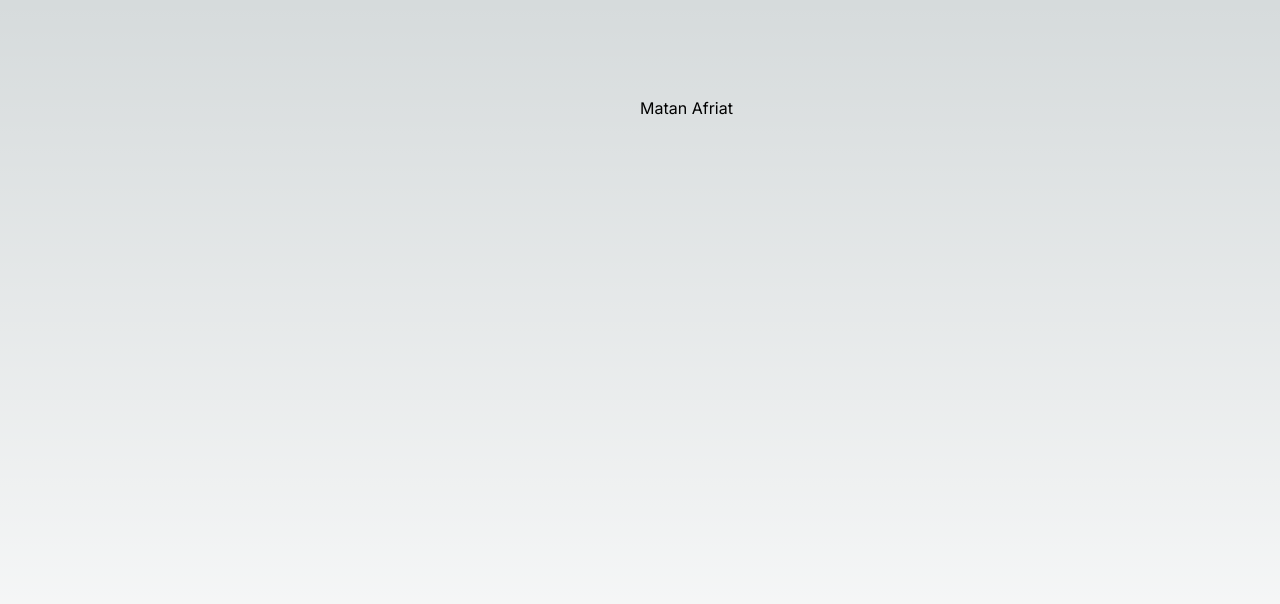
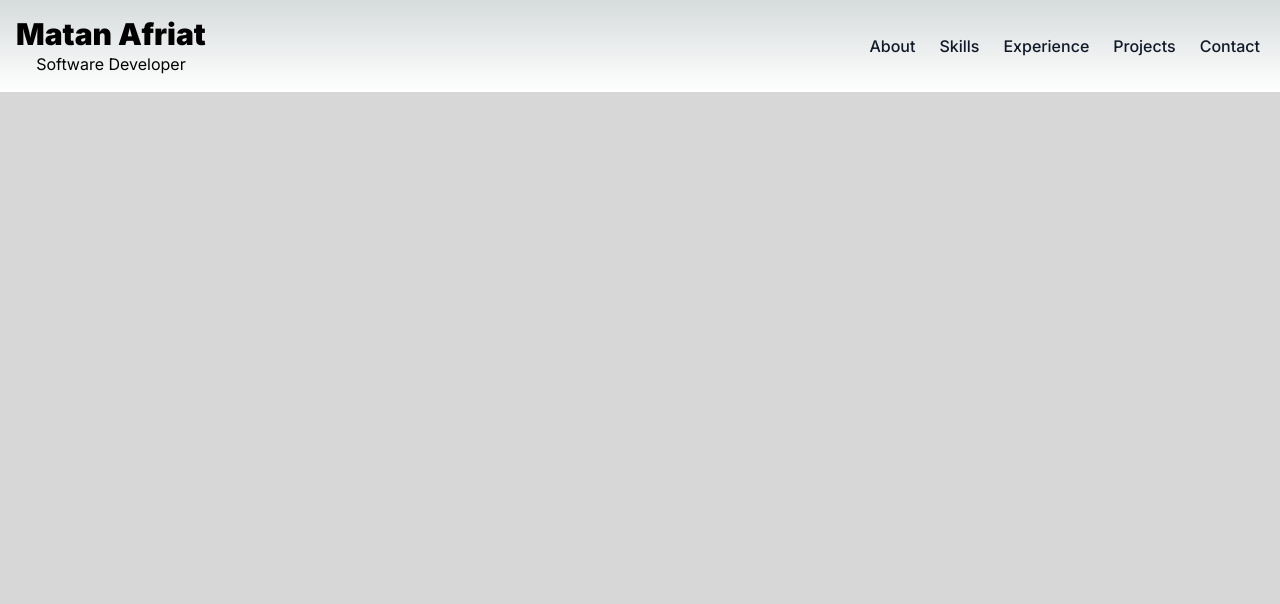
Before and after one commit to xMartang/Portfolio, a Next.js app in the folder frontend/: page / in a window 1280 px wide. Shown: the top 604 px of the page. Built offline with nearby package versions, Linux system fonts and the light colour scheme.

Commit message:
added basic navbar

```diff
--- a/frontend/app/components/_Header/Header.tsx
+++ /dev/null
@@ -1,18 +0,0 @@
-import Heading from '@/app/components/_common/Heading'
-
-interface HeaderProps {
-}
-
-const Header: React.FC<HeaderProps> = () => {
-    return (
-        <div className="items-center">
-            <>
-                <Heading headingClass="fixed justify-center" headingLevel="h1">
-                    Matan Afriat
-                </Heading>
-            </>
-        </div>
-    );
-}
-
-export default Header;
--- a/frontend/app/components/_common/Heading.tsx
+++ /dev/null
@@ -1,24 +0,0 @@
-import React from "react";
-import { FunctionComponent } from "react";
-
-interface HeadingProps {
-    children?: React.ReactNode
-    headingClass?: string
-    headingLevel?: "h1" | "h2" | "h3" | "h4" | "h5" | "h6" | "p"
-}
-
-
-const Heading: React.FC<HeadingProps> = ({
-    children,
-    headingClass,
-    headingLevel = "h1"
-}) => {
-    const Heading = ({ ...props }: React.HTMLAttributes<HTMLHeadingElement>) =>
-        React.createElement(headingLevel, {className: headingClass}, children);
-
-    return (
-        <Heading>{children}</Heading>
-    );
-}
-
-export default Heading;
--- a/frontend/app/globals.css
+++ b/frontend/app/globals.css
@@ -6,17 +6,21 @@
   --foreground-rgb: 0, 0, 0;
   --background-start-rgb: 214, 219, 220;
   --background-end-rgb: 255, 255, 255;
+
+  --body-background-color: 215, 215, 215;
 }
 
 @media (prefers-color-scheme: dark) {
   :root {
     --foreground-rgb: 255, 255, 255;
-    --background-start-rgb: 0, 0, 0;
+    --background-start-rgb: 30, 30, 30;
     --background-end-rgb: 0, 0, 0;
+
+    --body-background-color: 40, 40, 40;
   }
 }
 
-body {
+nav {
   color: rgb(var(--foreground-rgb));
   background: linear-gradient(
       to bottom,
@@ -26,6 +30,10 @@ body {
     rgb(var(--background-start-rgb));
 }
 
+body {
+  background: rgb(var(--body-background-color))
+}
+
 @layer utilities {
   .text-balance {
     text-wrap: balance;
--- a/frontend/app/page.tsx
+++ b/frontend/app/page.tsx
@@ -1,11 +1,11 @@
 import React from "react";
 
-import Header from "@/app/components/_Header/Header"
+import Navbar from "@/components/Navbar/Navbar"
 
-export default function Index() {
+export default function Home() {
   return (
-    <main className="flex min-h-screen flex-col items-center justify-between p-24">
-        <Header/>
+    <main className="flex w-full flex-col justify-between overflow-x-scroll">
+        <Navbar/>
     </main>
   );
 }
--- /dev/null
+++ b/frontend/components/Common/Heading/Heading.tsx
@@ -0,0 +1,31 @@
+import React from "react";
+import { FunctionComponent } from "react";
+
+interface HeadingProps {
+    text?: string
+    class?: string
+    level?: "h1" | "h2" | "h3" | "h4" | "h5" | "h6" | "p"
+    bold?: boolean
+}
+
+
+const Heading: React.FC<HeadingProps> = (heading) => {
+    const Heading = ({ ...props }: React.HTMLAttributes<HTMLHeadingElement>) =>
+        React.createElement(heading.level || "h1", {className: heading.class}, props.children);
+
+    return (
+        <Heading>
+            {heading.bold ? (
+                <strong>
+                    {heading.text}
+                </strong>
+            ) : (
+                <>
+                    {heading.text}
+                </>
+            )}
+        </Heading>
+    );
+}
+
+export default Heading;
--- /dev/null
+++ b/frontend/components/Navbar/Header/NavbarHeader.tsx
@@ -0,0 +1,23 @@
+import Heading from '@/components/Common/Heading/Heading'
+
+interface NavbarHeaderProps {
+    mainTitle?: string
+    subTitle?: string
+}
+
+const NavbarHeader: React.FC<NavbarHeaderProps> = ({
+    mainTitle, subTitle
+}) => {
+    return (
+        <div className="flex flex-col items-center justify-start">
+            <>
+                <Heading class="text-3xl font-semibold dark:text-white" level="h2" text={mainTitle} bold={true}/>
+            </>
+            <>
+                <Heading level="h2" text={subTitle} bold={false}/>
+            </>
+        </div>
+    );
+}
+
+export default NavbarHeader;
--- /dev/null
+++ b/frontend/components/Navbar/Items/NavbarItems.tsx
@@ -0,0 +1,38 @@
+import { useState} from "react"
+
+import { navbarItemsConfig } from "@/config/NavbarConfig";
+
+interface NavbarItemsProps {
+    navbarId?: string
+}
+
+const defaultItemClassName = "block py-2 px-3 md:p-1 text-gray-900 rounded hover:bg-gray-100 md:hover:bg-transparent md:hover:text-blue-700 dark:text-white md:dark:hover:text-blue-500 dark:hover:bg-gray-700 dark:hover:text-white md:dark:hover:bg-transparent dark:border-gray-700"
+const clickedItemClassName = "block py-2 px-3 md:p-1 underline text-gray-900 rounded md:hover:text-blue-700 dark:text-white md:dark:hover:text-blue-500 dark:hover:text-white dark:border-gray-700 font-bold"
+
+const NavbarItems: React.FC<NavbarItemsProps> = ({
+    navbarId
+}) => {
+    const [clickedItemName, setClickedItem] = useState("");
+
+    let navbarItems = navbarItemsConfig.map(function(navbarItem) {
+        let currItemName = navbarItem.name
+
+        return (
+            <li key={currItemName}>
+                <a onClick={() => setClickedItem(currItemName)} href={navbarItem.href} id={currItemName} className={clickedItemName == currItemName ? clickedItemClassName : defaultItemClassName}>
+                    {currItemName}
+                </a>
+            </li>
+        );
+    })
+
+    return (
+        <div className="items-center justify-between hidden w-full md:flex md:w-auto md:order-1" id={navbarId}>
+            <ul className="flex flex-col font-medium p-4 md:p-0 mt-4 border border-gray-100 rounded-lg md:space-x-4 rtl:space-x-reverse md:flex-row md:mt-0 md:border-0 dark:border-gray-700">
+                {navbarItems}
+            </ul>
+        </div>
+    );
+}
+
+export default NavbarItems;
--- /dev/null
+++ b/frontend/components/Navbar/Navbar.tsx
@@ -0,0 +1,22 @@
+"use client"
+
+import { navbarHeaderConfig } from "@/config/NavbarConfig"
+
+import NavbarHeader from "./Header/NavbarHeader"
+import NavbarItems from "./Items/NavbarItems"
+
+const NavbarId = "portfolioNavbar"
+
+const Navbar = () => {
+    return (
+        <nav>
+            <div className="flex flex-row justify-between mx-auto p-4">
+                <NavbarHeader mainTitle={navbarHeaderConfig.mainTitle} subTitle={navbarHeaderConfig.subTitle}/>
+
+                <NavbarItems navbarId={NavbarId}/>
+            </div>
+        </nav>
+    );
+}
+
+export default Navbar;
--- /dev/null
+++ b/frontend/config/NavbarConfig.ts
@@ -0,0 +1,28 @@
+
+export const navbarHeaderConfig = {
+    mainTitle: "Matan Afriat",
+    subTitle: "Software Developer"
+}
+
+export const navbarItemsConfig = [
+    {
+        name: "About",
+        href: "#"
+    },
+    {
+        name: "Skills",
+        href: "#"
+    },
+    {
+        name: "Experience",
+        href: "#"
+    },
+    {
+        name: "Projects",
+        href: "#"
+    },
+    {
+        name: "Contact",
+        href: "#"
+    },
+]
--- a/frontend/tailwind.config.ts
+++ b/frontend/tailwind.config.ts
@@ -13,6 +13,11 @@ const config: Config = {
         "gradient-conic":
           "conic-gradient(from 180deg at 50% 50%, var(--tw-gradient-stops))",
       },
+      gridTemplateColumns: {
+        sidebar: "300px auto", //for sidebar layout
+        "sidebar-collapsed": "64px auto", //for collapsed sidebar layout
+      },
+
     },
   },
   plugins: [],
```
Also changed, not shown: frontend/package.json (+7 -5 lines).
